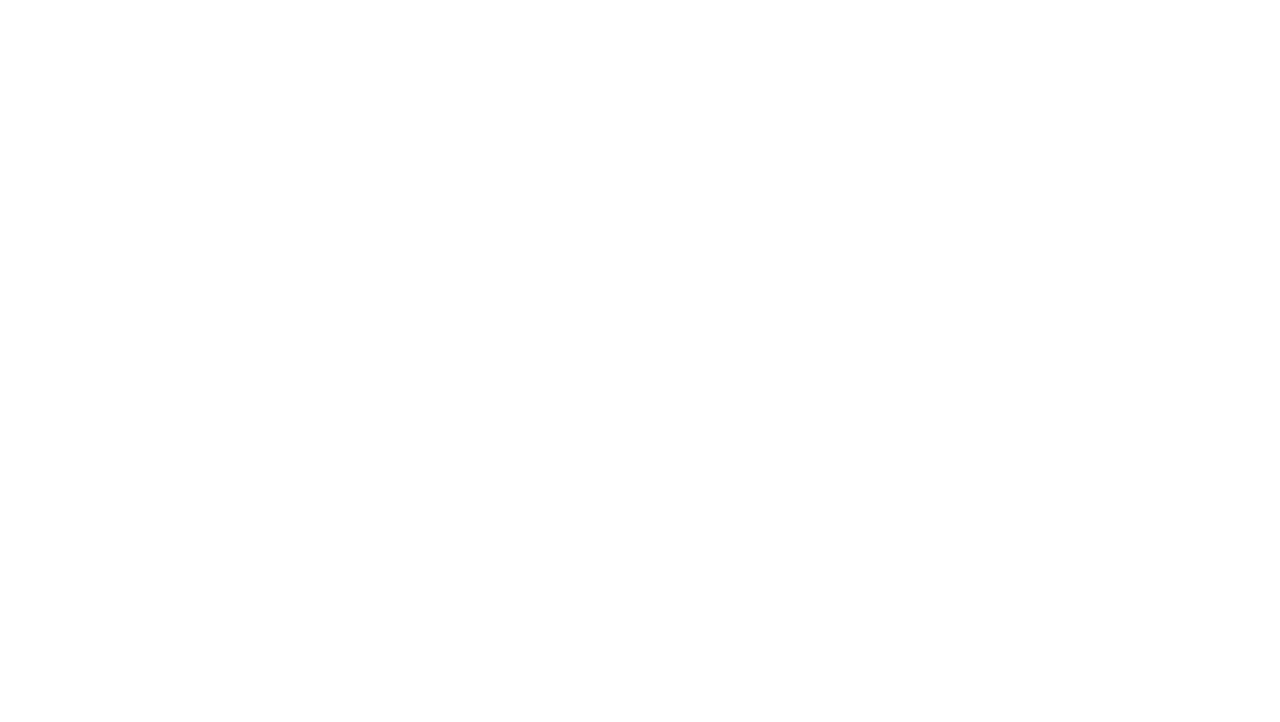
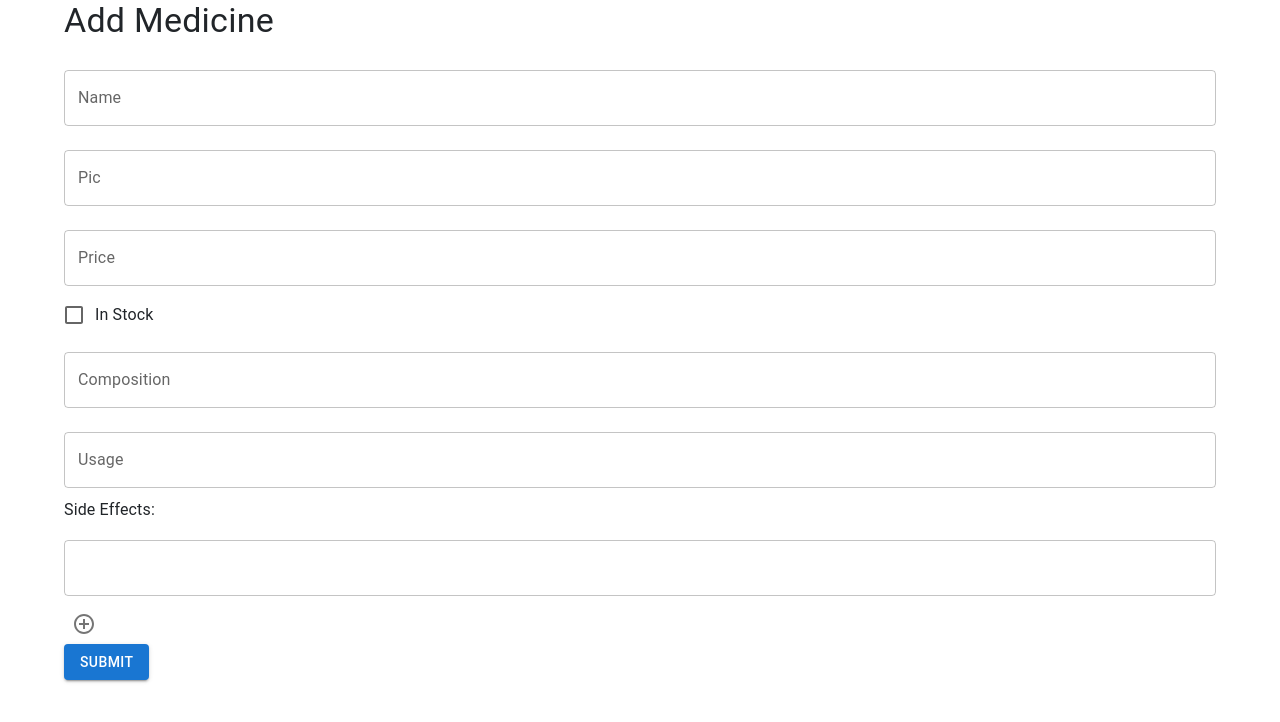
Before and after one commit to medtech2002/MediTech, a React (Create React App) app in the folder frontend/: page /addmedicine in a window 1280 px wide. Before the commit this address had no page. Shown: the top 722 px of the page. Built offline with nearby package versions, Linux system fonts and the light colour scheme.

Commit message:
add Medicine page

```diff
--- /dev/null
+++ b/frontend/src/Components/AddMedicine/AddMedicine.jsx
@@ -0,0 +1,189 @@
+import React, { useState } from 'react';
+import {
+  Typography,
+  TextField,
+  Checkbox,
+  FormControlLabel,
+  Button,
+  IconButton,
+  Box,
+  Container,
+} from '@mui/material';
+import AddCircleOutlineIcon from '@mui/icons-material/AddCircleOutline';
+import RemoveCircleOutlineIcon from '@mui/icons-material/RemoveCircleOutline';
+import baseUrl from '../../Helper/BaseUrl';
+import axios from 'axios';
+
+function AddMedicine() {
+  const [medicineInfo, setMedicineInfo] = useState({
+    name: '',
+    pic: '',
+    price: '',
+    inStock: false,
+    composition: '',
+    usage: '',
+    sideEffects: [''],
+  });
+  const [userid, setUserid] = useState('');/*{chekc whether this is correct or not}*/
+
+  const handleInputChange = (e) => {
+    const { name, value, type, checked } = e.target;
+    setMedicineInfo({
+      ...medicineInfo,
+      [name]: type === 'checkbox' ? checked : value,
+    });
+  };
+
+  const handleAddSideEffect = () => {
+    setMedicineInfo({
+      ...medicineInfo,
+      sideEffects: [...medicineInfo.sideEffects, ''],
+    });
+  };
+  const handleRemoveSideEffect = (index) => {
+    const updatedSideEffects = [...medicineInfo.sideEffects];
+    updatedSideEffects.splice(index, 1);
+    setMedicineInfo({
+      ...medicineInfo,
+      sideEffects: updatedSideEffects,
+    });
+  };
+  const handleSideEffectChange = (index, value) => {
+    const updatedSideEffects = [...medicineInfo.sideEffects];
+    updatedSideEffects[index] = value;
+    setMedicineInfo({
+      ...medicineInfo,
+      sideEffects: updatedSideEffects,
+    });
+  };
+
+  const handleSubmit = async (e) => {
+    e.preventDefault();
+    try {
+      // Define the data to send to the server
+      const requestData = {
+        name: medicineInfo.name,
+        pic: medicineInfo.pic,
+        price: medicineInfo.price,
+        inStock: medicineInfo.inStock,
+        composition: medicineInfo.composition,
+        usage: medicineInfo.usage,
+        sideEffects: medicineInfo.sideEffects,
+        userType: 'admin',
+      };
+
+      // Make the POST request to your API
+      const response = await axios.post(`${baseUrl}/api/medicines/add-medicine/${userid}`, requestData);
+
+      // Check the response status and handle it accordingly
+      if (response.status === 201) {
+        console.log('Medicine added successfully:', response.data);
+        // Clear the form or navigate to another page as needed
+        setMedicineInfo({
+          name: '',
+          pic: '',
+          price: '',
+          inStock: false,
+          composition: '',
+          usage: '',
+          sideEffects: [''],
+        });
+      } else {
+        console.error('Failed to add medicine:', response.data);
+        // Handle the error condition as needed
+      }
+    } catch (error) {
+      console.error('Error adding medicine:', error);
+      // Handle network or other errors as needed
+    }
+  };
+
+  return (
+    <Container>
+      <Typography variant="h4" gutterBottom>
+        Add Medicine
+      </Typography>
+      <form onSubmit={handleSubmit}>
+        <TextField
+          fullWidth
+          label="Name"
+          name="name"
+          value={medicineInfo.name}
+          onChange={handleInputChange}
+          margin="normal"
+        />
+        <TextField
+          fullWidth
+          label="Pic"
+          name="pic"
+          value={medicineInfo.pic}
+          onChange={handleInputChange}
+          margin="normal"
+        />
+        <TextField
+          fullWidth
+          label="Price"
+          name="price"
+          value={medicineInfo.price}
+          onChange={handleInputChange}
+          type="number"
+          margin="normal"
+        />
+        <FormControlLabel
+          control={
+            <Checkbox
+              name="inStock"
+              checked={medicineInfo.inStock}
+              onChange={handleInputChange}
+            />
+          }
+          label="In Stock"
+        />
+        <TextField
+          fullWidth
+          label="Composition"
+          name="composition"
+          value={medicineInfo.composition}
+          onChange={handleInputChange}
+          margin="normal"
+        />
+        <TextField
+          fullWidth
+          label="Usage"
+          name="usage"
+          value={medicineInfo.usage}
+          onChange={handleInputChange}
+          margin="normal"
+        />
+       <Box>
+          <Typography variant="subtitle1">Side Effects:</Typography>
+          {medicineInfo.sideEffects.map((sideEffect, index) => (
+            <div key={index}>
+              <TextField
+                fullWidth
+                value={sideEffect}
+                onChange={(e) => handleSideEffectChange(index, e.target.value)}
+                margin="normal"
+              />
+              {medicineInfo.sideEffects.length > 1 && (
+                <IconButton onClick={() => handleRemoveSideEffect(index)}>
+                  <RemoveCircleOutlineIcon />
+                </IconButton>
+              )}
+              {index === medicineInfo.sideEffects.length - 1 && (
+                <IconButton onClick={handleAddSideEffect}>
+                  <AddCircleOutlineIcon />
+                </IconButton>
+              )}
+            </div>
+          ))}
+        </Box>
+        <Button variant="contained" color="primary" type="submit">
+          Submit
+        </Button>
+      </form>
+    </Container>
+  );
+}
+
+export default AddMedicine;
--- a/frontend/src/Router/AppRouter.jsx
+++ b/frontend/src/Router/AppRouter.jsx
@@ -3,7 +3,7 @@ import React from "react";
 
 /* ------------- React Router Dom ------------- */
 // Import Router,Route,Routes
-import { BrowserRouter as Router, Route, Routes } from "react-router-dom";
+import { BrowserRouter as Router, Route, Routes,Navigate } from "react-router-dom";
 
 /* ------------- Components ------------- */
 // Home Page
@@ -14,8 +14,21 @@ import SignUp from "../Components/SignUp/SignUp";
 import SignIn from "../Components/SignIn/SignIn";
 // All Chats Page
 import AllChats from "../Components/AllChats/AllChats";
+//AddMedicine
+import AddMedicine from "../Components/AddMedicine/AddMedicine";
 
+// Define a custom PrivateRoute component
+function PrivateRoute({ element, userType }) {
+  if (userType === "admin") {
+    return element;
+  } else {
+    // Redirect to the SignIn page if the user is not an admin
+    return <Navigate to="/signin" />;
+  }
+}
 const AppRouter = () => {
+  const userType = "admin";
+
   return (
     <>
       <Router>
@@ -32,6 +45,12 @@ const AppRouter = () => {
         <Routes>
           <Route exact path="/allchats" element={<AllChats />} />
         </Routes>
+        <Routes>
+        <Route
+          path="/addmedicine"
+          element={<PrivateRoute element={<AddMedicine />} userType={userType} />}
+        />
+        </Routes>
       </Router>
     </>
   );
```
